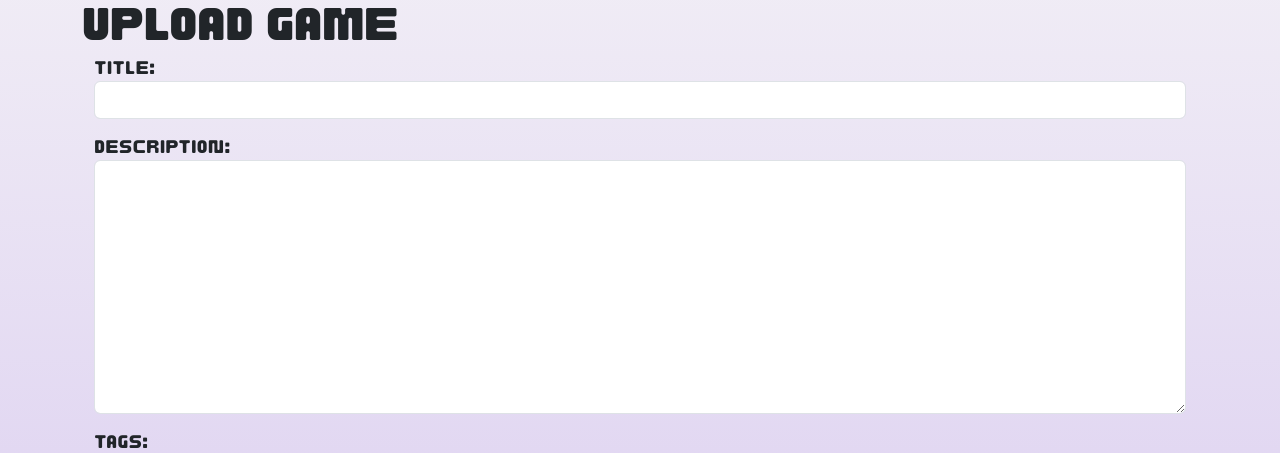
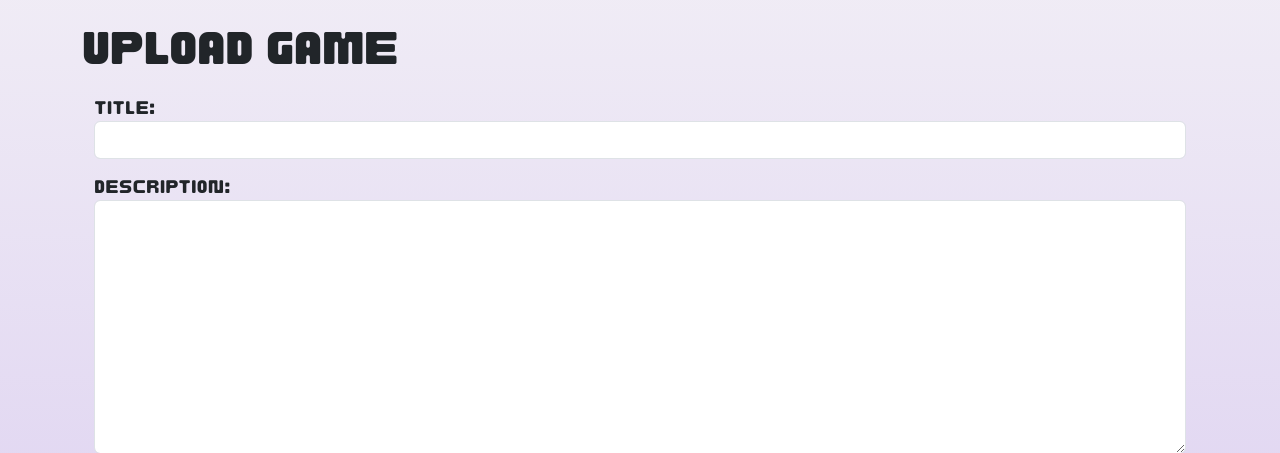
Before and after one commit to tadashibashi/bgs, a Django app: page /games/create/ in a window 1280 px wide. Shown: the part 82-535 px from the top of the page. Run offline with Django 4.2, Linux system fonts and the light colour scheme; the visitor is signed in with stand-in values (Sample User, id 1); data that the repository does not hold is empty; some libraries are stand-ins or nearby versions.

Commit message:
add margin spacing to games/form.html

```diff
--- a/main_app/templates/games/form.html
+++ b/main_app/templates/games/form.html
@@ -21,9 +21,9 @@
         {% endif %}
 
         {% if game %}
-            <h1>Edit <span class="text-success">{{ game.title }}</span></h1>
+            <h1 class="mt-4 mb-4">Edit <span class="text-success">{{ game.title }}</span></h1>
         {% else %}
-            <h1>Upload Game</h1>
+            <h1 class="mt-4 mb-4">Upload Game</h1>
         {% endif %}
         <div class="container">
             <form action="" method="POST" enctype="multipart/form-data">
```
